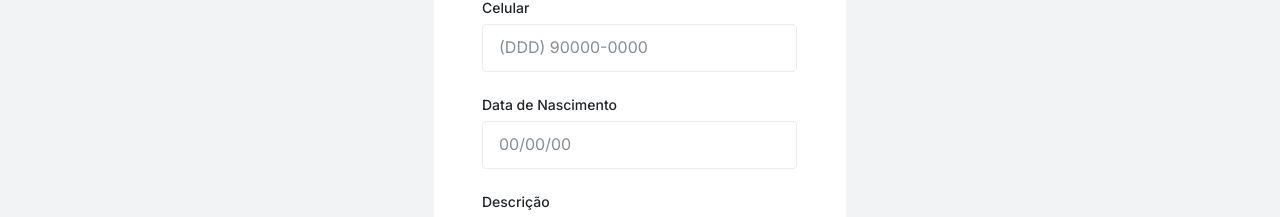
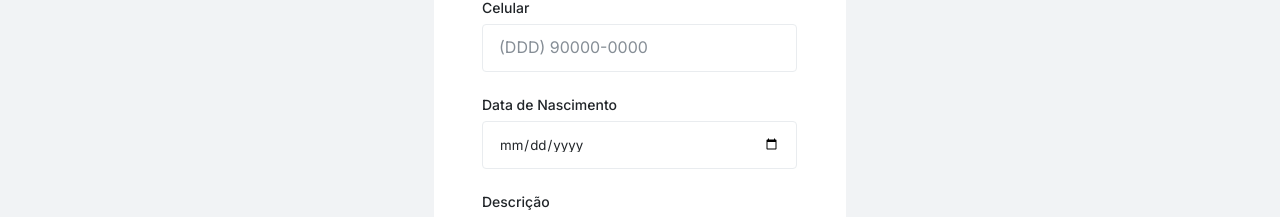
Before and after one commit to KA-19-Motors-Shop/grupo19, a React (Create React App) app in the folder client/: page /cadastro in a window 1280 px wide. Shown: the part 551-768 px from the top of the page. Built offline with nearby package versions, Linux system fonts and the light colour scheme.

Commit message:
feat: creating mask for inputs of tel, cpf cep

```diff
--- a/client/package.json
+++ b/client/package.json
@@ -9,6 +9,7 @@
     "react": "^18.2.0",
     "react-dom": "^18.2.0",
     "react-icons": "^4.4.0",
+    "react-input-mask": "^2.0.4",
     "react-router-dom": "^6.3.0",
     "react-scripts": "5.0.1",
     "styled-components": "^5.3.5",
--- a/client/src/components/input/index.jsx
+++ b/client/src/components/input/index.jsx
@@ -1,4 +1,6 @@
 import { InputContainer } from "./style"
+import InputMask from 'react-input-mask';
+
 
 export const Input = ({label, placeholder, name, isTextarea=false, register, ...rest })=>{
     return(
@@ -8,14 +10,33 @@ export const Input = ({label, placeholder, name, isTextarea=false, register, ...
                 isTextarea ? (
                     <textarea {...register(name)} placeholder={placeholder} name={name} {...rest} />
                 ):(
-                    <input {...register(name)} placeholder={placeholder} name={name} {...rest} />
+
+                    (name === 'tel' || name === 'cel' )? (
+                        <InputMask {...register(name)} mask="(99)99999-9999" maskChar="" placeholder={placeholder} name={name} {...rest}/>
+                    ): name === 'cpf' ? (
+                        <InputMask {...register(name)} mask="999.999.999-99" maskChar="" placeholder={placeholder} name={name} {...rest}/>
+                    ): name === 'cep' ? (
+                        <InputMask {...register(name)} mask="99999.999" maskChar="" placeholder={placeholder} name={name} {...rest}/>
+                    ): name === 'birthdate' ? (
+                        <InputMask {...register(name)} mask="99/99/9999" maskChar="" placeholder={placeholder} name={name} {...rest}/>
+                    ):(
+                        <input {...register(name)} placeholder={placeholder} name={name} {...rest} />
+                    )
                 )
             ):
             (
                 isTextarea ? (
                     <textarea placeholder={placeholder} name={name} {...rest} />
                 ):(
-                    <input placeholder={placeholder} name={name} {...rest} />
+                    (name === 'tel' || name === 'cel' )? (
+                        <InputMask  mask="(99)99999-9999" maskChar="" placeholder={placeholder} name={name} {...rest}/>
+                    ): name === 'cpf' ? (
+                        <InputMask  mask="999.999.999-99" maskChar="" placeholder={placeholder} name={name} {...rest}/>
+                    ): name === 'cep' ? (
+                        <InputMask  mask="99999.999" maskChar="" placeholder={placeholder} name={name} {...rest}/>
+                    ):(
+                        <input placeholder={placeholder} name={name} {...rest} />
+                    )
                 )
             )
             }
--- a/client/src/components/input/style.js
+++ b/client/src/components/input/style.js
@@ -33,7 +33,7 @@ export const InputContainer = styled.div`
         color: var(--grey1);
         padding: 0 16px;
         height: 48px;
-        line-height: 0;
+        line-height: 12px;
         border: 1.5px solid var(--grey7);
         background-color: transparent;
     }
--- a/client/src/components/modalEditProfile/index.jsx
+++ b/client/src/components/modalEditProfile/index.jsx
@@ -17,7 +17,7 @@ const ModalEditProfile = () => {
             <Input label={"Email"} placeholder="Ex: samuel@gmail.com" name={"email"} />
             <Input label={"CPF"} placeholder="Ex: 000.000.000-00" name={"cpf"} />
             <Input label={"Celular"} placeholder="Ex: (00)99999-9999" name={"tel"} />
-            <Input label={"Data de nascimento"} placeholder="Ex: 09/12/1999" name={"birth_date"} />
+            <Input type={"date"} label={"Data de nascimento"} placeholder="Ex: 09/12/1999" name={"birth_date"} />
             <Input isTextarea label={"Descrição"} placeholder="Ex: Insira a descrição" name={"description"} />
 
 
--- a/client/src/pages/register/index.jsx
+++ b/client/src/pages/register/index.jsx
@@ -29,6 +29,7 @@ const Register = () => {
           label={"Data de Nascimento"}
           placeholder={"00/00/00"}
           name={"birthdate"}
+          type={"date"}
         />
         <Input
           label={"Descrição"}
```
Also changed, not shown: 1 other file (tests, documents, lock files or other folders).
